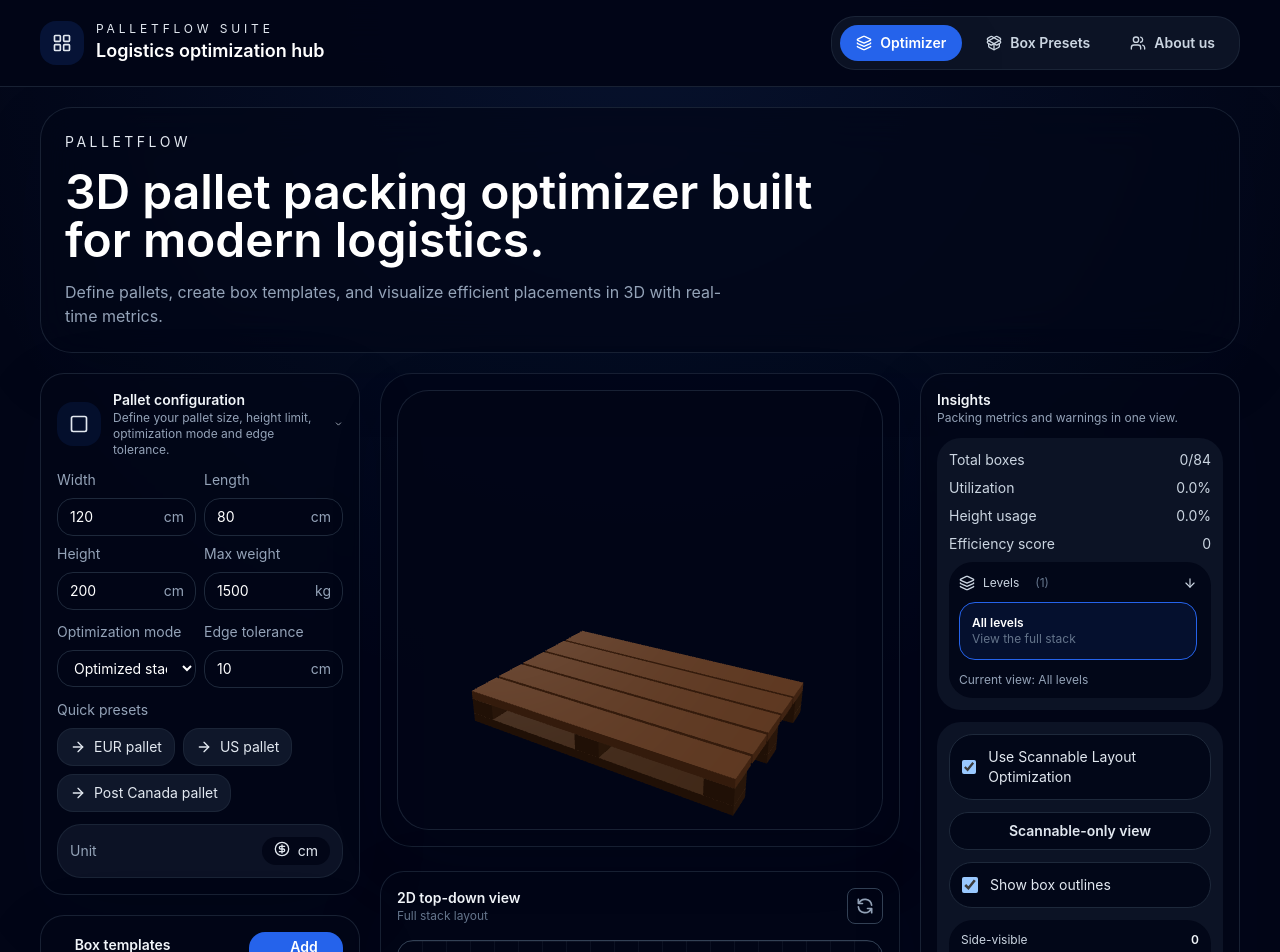
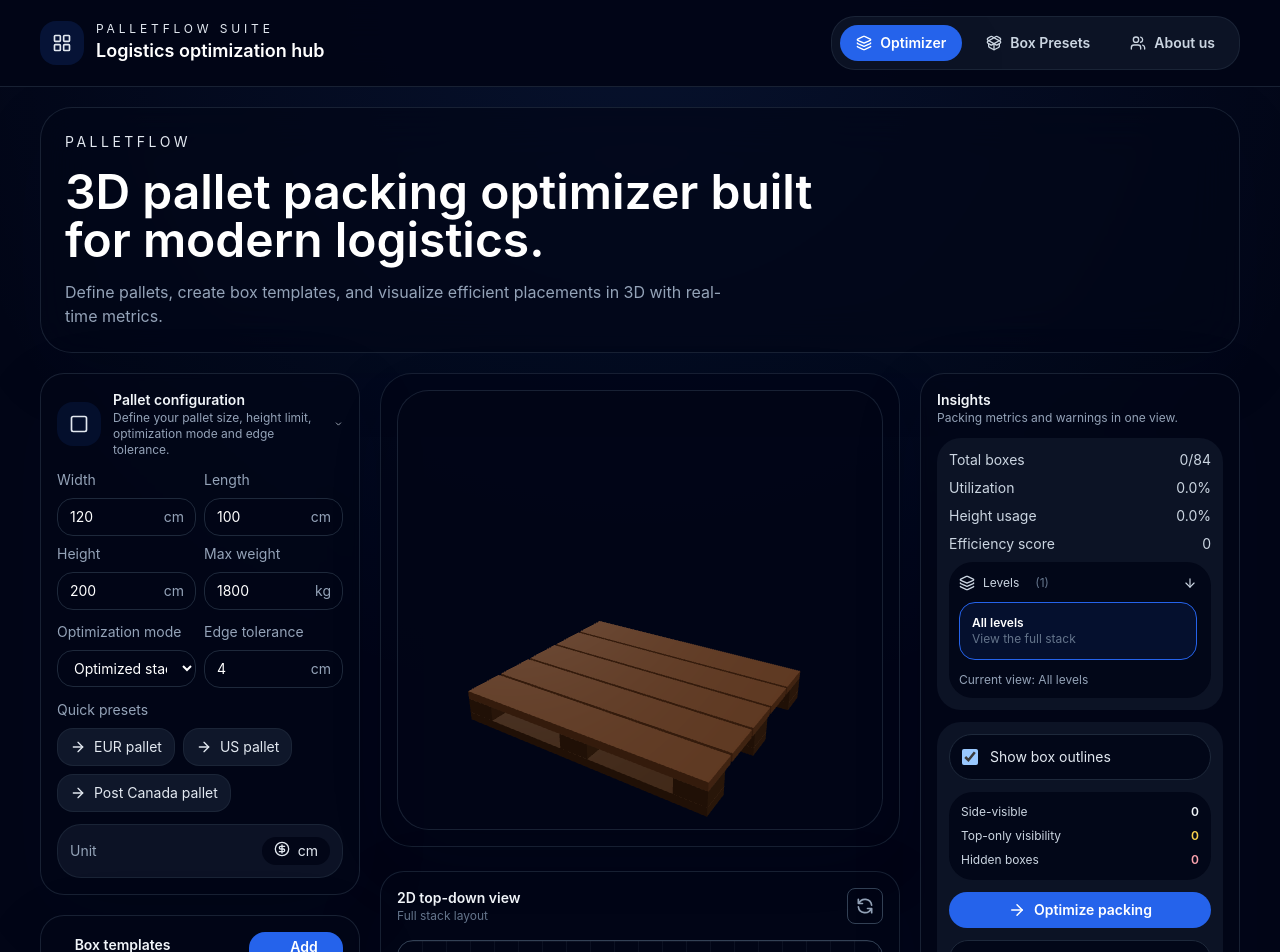
Before and after one commit to Nojul/PalletFlow, a Next.js app: page / in a window 1280 px wide. Shown: the top 952 px of the page. Built offline with nearby package versions, Linux system fonts and the light colour scheme.

Commit message:
default settings changed

```diff
--- a/app/page.tsx
+++ b/app/page.tsx
@@ -4,7 +4,7 @@
 import { BoxManager } from "@/components/BoxManager";
 import { BoxPresetsManager } from "@/components/BoxPresetsManager";
 import { OptimizerSidebar } from "@/components/OptimizerSidebar";
-import { PalletConfigPanel, euroPallet } from "@/components/PalletConfigPanel";
+import { PalletConfigPanel, usPallet } from "@/components/PalletConfigPanel";
 import { PalletScene } from "@/components/PalletScene";
 import { TopDownView } from "@/components/TopDownView";
 import { TopNavigation } from "@/components/TopNavigation";
@@ -27,16 +27,13 @@
 import { PRESETS_UPDATED_EVENT, SECTION_SELECTED_EVENT } from "@/lib/ui";
 
 export default function HomePage() {
-  const [pallet, setPallet] = useState<PalletConfig>(euroPallet);
+  const [pallet, setPallet] = useState<PalletConfig>(usPallet);
   const [boxes, setBoxes] = useState<BoxTemplate[]>(defaultBoxes);
   const [presets, setPresets] = useState<BoxPreset[]>(defaultBoxPresets);
   const [activeSection, setActiveSection] = useState<HomeSection>("optimizer");
   const [placedBoxes, setPlacedBoxes] = useState<PlacedPlanBox[]>([]);
   const [activeLayer, setActiveLayer] = useState<number | "all">(0);
   const [hovered, setHovered] = useState<string | null>(null);
-  const [showScannableOnly, setShowScannableOnly] = useState(false);
-  const [useScannableOptimization, setUseScannableOptimization] =
-    useState(true);
   const [showBoxOutlines, setShowBoxOutlines] = useState(true);
   const [isOptimizing, setIsOptimizing] = useState(false);
 
@@ -87,12 +84,9 @@
 
     window.setTimeout(() => {
       try {
-        const plan = buildPackingPlan(pallet, boxes, {
-          scannableOptimization: useScannableOptimization,
-        });
+        const plan = buildPackingPlan(pallet, boxes);
         setPlacedBoxes(plan);
         setActiveLayer("all");
-        setShowScannableOnly(false);
       } catch (error) {
         console.error("Optimization failed", error);
       } finally {
@@ -105,7 +99,6 @@
     setPlacedBoxes([]);
     setActiveLayer(0);
     setHovered(null);
-    setShowScannableOnly(false);
   };
 
   const totalBoxes = boxes.reduce(
@@ -139,10 +132,6 @@
   );
 
   const hoveredDetails = placedBoxes.find((box) => box.id === hovered);
-
-  const displayedBoxes = showScannableOnly
-    ? placedBoxes.filter((box) => box.sideVisible)
-    : placedBoxes;
 
   return (
     <>
@@ -182,9 +171,8 @@
                   <div className="min-h-[320px] h-[min(55vh,520px)]">
                     <PalletScene
                       pallet={pallet}
-                      boxes={displayedBoxes}
+                      boxes={placedBoxes}
                       activeLayer={activeLayer}
-                      showOnlyScannable={showScannableOnly}
                       showBoxOutlines={showBoxOutlines}
                       highlightedBoxId={hovered}
                       onHoverBox={setHovered}
@@ -194,7 +182,7 @@
 
                 <TopDownView
                   pallet={pallet}
-                  boxes={displayedBoxes}
+                  boxes={placedBoxes}
                   activeLayer={activeLayer}
                   onHoverBox={setHovered}
                   hoveredId={hovered}
@@ -244,17 +232,9 @@
                 warnings={warnings}
                 activeLayer={activeLayer}
                 layers={levelOptions}
-                scannableOnly={showScannableOnly}
                 scannableCounts={visibilityCounts}
-                useScannableOptimization={useScannableOptimization}
                 showBoxOutlines={showBoxOutlines}
                 isOptimizing={isOptimizing}
-                onToggleScannableOnly={() =>
-                  setShowScannableOnly((current) => !current)
-                }
-                onToggleScannableOptimization={() =>
-                  setUseScannableOptimization((current) => !current)
-                }
                 onToggleBoxOutlines={() =>
                   setShowBoxOutlines((current) => !current)
                 }
--- a/components/OptimizerSidebar.tsx
+++ b/components/OptimizerSidebar.tsx
@@ -18,20 +18,16 @@
   warnings: string[];
   activeLayer: number | "all";
   layers: LevelOption[];
-  scannableOnly: boolean;
   isOptimizing?: boolean;
   scannableCounts: {
     visible: number;
     topOnly: number;
     hidden: number;
   };
-  useScannableOptimization: boolean;
   showBoxOutlines: boolean;
   onSelectLayer: (newLayer: number | "all") => void;
   onOptimize: () => void;
   onReset: () => void;
-  onToggleScannableOnly: () => void;
-  onToggleScannableOptimization: () => void;
   onToggleBoxOutlines: () => void;
 };
 
@@ -46,16 +42,12 @@
   warnings,
   activeLayer,
   layers,
-  scannableOnly,
   scannableCounts,
-  useScannableOptimization,
   showBoxOutlines,
   isOptimizing = false,
   onSelectLayer,
   onOptimize,
   onReset,
-  onToggleScannableOnly,
-  onToggleScannableOptimization,
   onToggleBoxOutlines,
 }: Props) {
   const activeLabel =
@@ -156,26 +148,6 @@
         <label className="flex items-center gap-3 rounded-3xl border border-slate-800 bg-slate-950/90 px-3 py-3 text-sm text-slate-200">
           <input
             type="checkbox"
-            checked={useScannableOptimization}
-            onChange={onToggleScannableOptimization}
-            disabled={isOptimizing}
-            className="h-4 w-4 rounded border-slate-700 bg-slate-950 text-brand-500 focus:ring-brand-500 disabled:cursor-not-allowed disabled:opacity-50"
-          />
-          <span>Use Scannable Layout Optimization</span>
-        </label>
-
-        <button
-          type="button"
-          onClick={onToggleScannableOnly}
-          disabled={isOptimizing}
-          className="inline-flex w-full items-center justify-center gap-2 rounded-3xl border border-slate-800 bg-slate-950/90 px-3 py-2 text-sm font-semibold text-slate-200 transition hover:border-brand-400 disabled:cursor-not-allowed disabled:opacity-50"
-        >
-          {scannableOnly ? "Show full layout" : "Scannable-only view"}
-        </button>
-
-        <label className="flex items-center gap-3 rounded-3xl border border-slate-800 bg-slate-950/90 px-3 py-3 text-sm text-slate-200">
-          <input
-            type="checkbox"
             checked={showBoxOutlines}
             onChange={onToggleBoxOutlines}
             disabled={isOptimizing}
--- a/components/PalletConfigPanel.tsx
+++ b/components/PalletConfigPanel.tsx
@@ -24,6 +24,16 @@
   edgeOverflowTolerance: 10,
 };
 
+export const usPallet: PalletConfig = {
+  width: 120,
+  depth: 100,
+  height: 200,
+  maxWeight: 1800,
+  unit: "cm",
+  packingAlgorithm: "layered",
+  edgeOverflowTolerance: 4,
+};
+
 const presets: Array<{ label: string; config: PalletConfig }> = [
   {
     label: "EUR pallet",
@@ -31,15 +41,7 @@
   },
   {
     label: "US pallet",
-    config: {
-      width: 120,
-      depth: 100,
-      height: 200,
-      maxWeight: 1800,
-      unit: "cm",
-      packingAlgorithm: "layered",
-      edgeOverflowTolerance: 0,
-    },
+    config: usPallet,
   },
   {
     label: "Post Canada pallet",
```
Also changed, not shown: globals.d.ts (deleted, +0 -11 lines), 3 other files (tests, documents, lock files or other folders).
